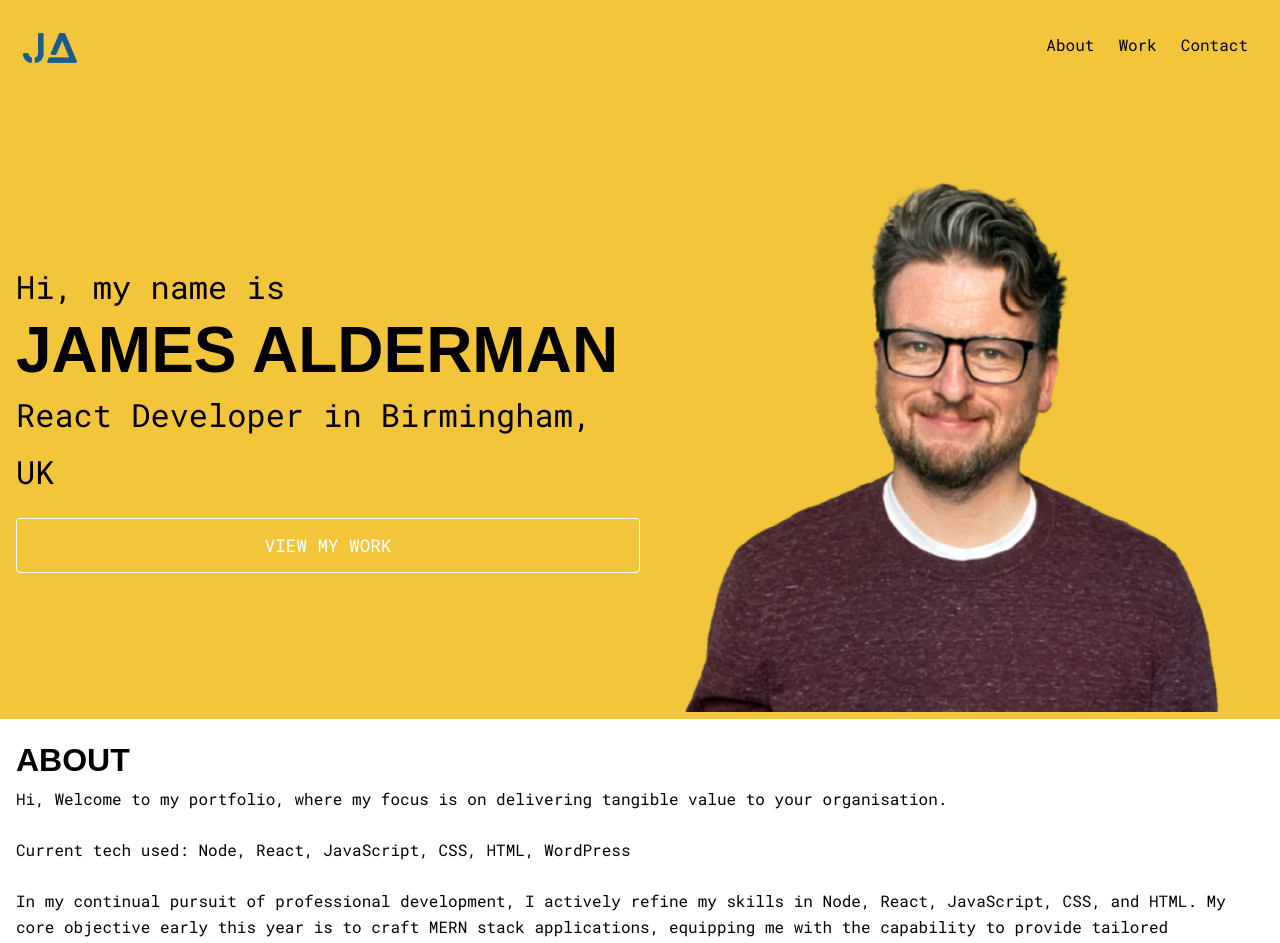
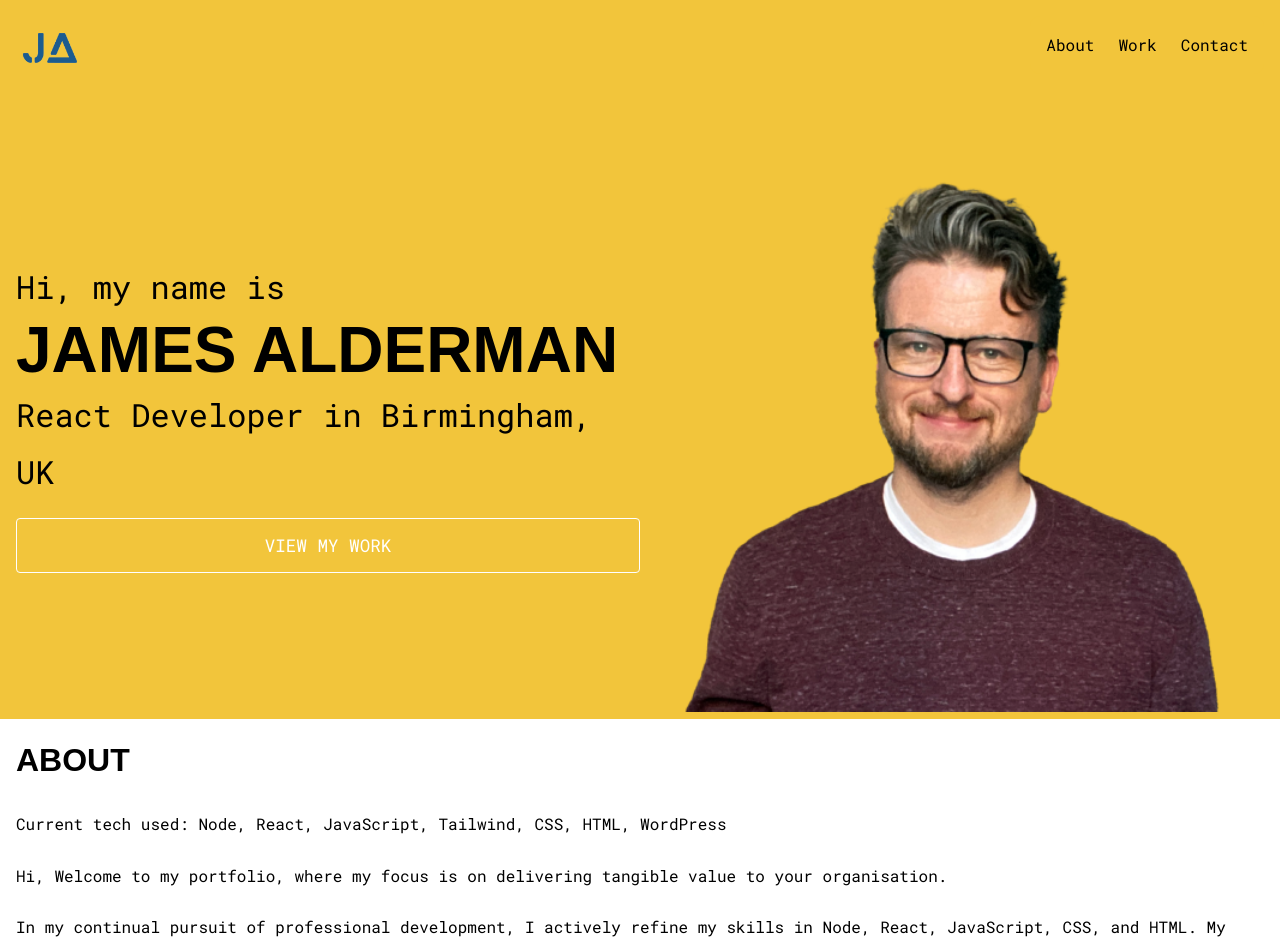
Before and after one commit to JAldo1980/react-revised-portfolio-website, a React (Vite) app: page / in a window 1280 px wide. Shown: the top 943 px of the page. Built offline with nearby package versions, Linux system fonts and the light colour scheme; a web font is replaced by a local one.

Commit message:
Update About.jsx

```diff
--- a/components/About.jsx
+++ b/components/About.jsx
@@ -5,14 +5,15 @@ export default function About() {
     <div className="about-container" id="about-scroll">
       <div className="about-inner-container">
         <h2>About</h2>
+         <br></br>
+         <p>
+          Current tech used:{" "}
+          <strong>Node, React, JavaScript, Tailwind, CSS, HTML, WordPress</strong>
+        </p>
+        <br></br>
         <p>
           Hi, Welcome to my portfolio, where my focus is on delivering tangible
           value to your organisation.
-        </p>
-        <br></br>
-        <p>
-          Current tech used:{" "}
-          <strong>Node, React, JavaScript, CSS, HTML, WordPress</strong>
         </p>
         <br></br>
         <p>
```
